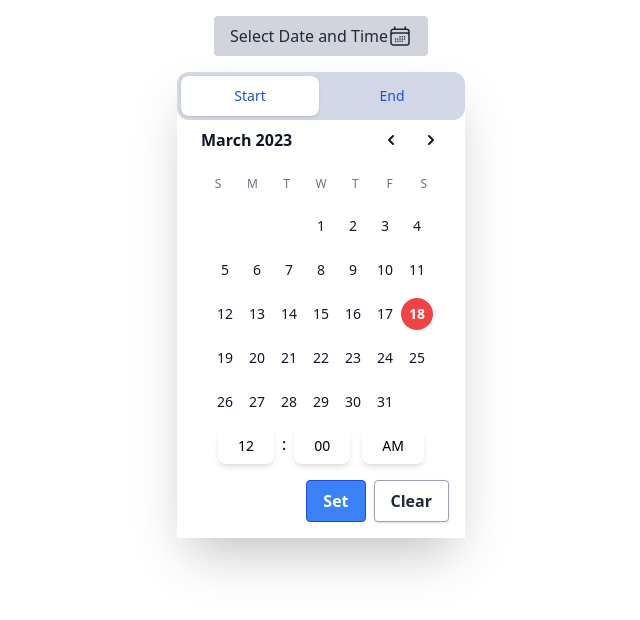
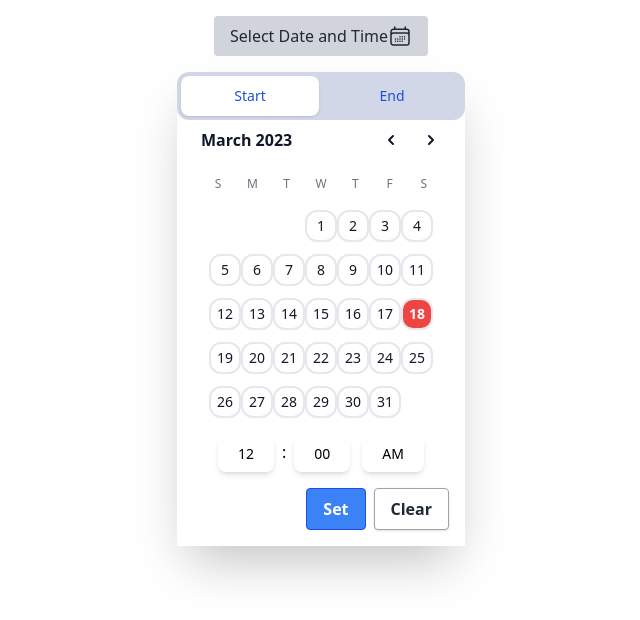
Before and after one commit to harshbaliyan126/date-time-picker, a React (Create React App) app: page / in a window 1280 px wide. Both pictures are taken after a click on the button "Select Date and Time". Shown: the top 620 px of the page, without its empty margins (319-959 px from the left). Built offline with nearby package versions, Linux system fonts and the light colour scheme.

Commit message:
Add border to grid

```diff
--- a/src/Calender.js
+++ b/src/Calender.js
@@ -169,7 +169,7 @@ export default function Calender({selectedDay, setSelectedDay, currentMonth, set
                       !isEqual(day, selectedDay) && 'hover:bg-gray-200',
                       (isEqual(day, selectedDay) || isToday(day)) &&
                         'font-semibold',
-                      'mx-auto flex h-8 w-8 items-center justify-center rounded-full'
+                      'mx-auto flex h-8 w-8 border-2 items-center justify-center rounded-xl'
                     )}
                   >
                     <time dateTime={format(day, 'yyyy-MM-dd')}>
--- a/src/Time.js
+++ b/src/Time.js
@@ -21,7 +21,7 @@ const hour = hr.map((value, index) => {
 export default function Time({ hourSelected, minuteSelected, ampmSelected, sethourSelected, setminuteSelected, setampmSelected , setTime}) {
 
   return (
-    <div className="flex mx-auto px-auto pb-2 w-max">
+    <div className="flex mx-auto px-auto py-2 w-max">
       <Listbox value={hourSelected} onChange={(e) => {
           sethourSelected(e);
           setTime(`${e}:${minuteSelected} ${ampmSelected}`);
```
